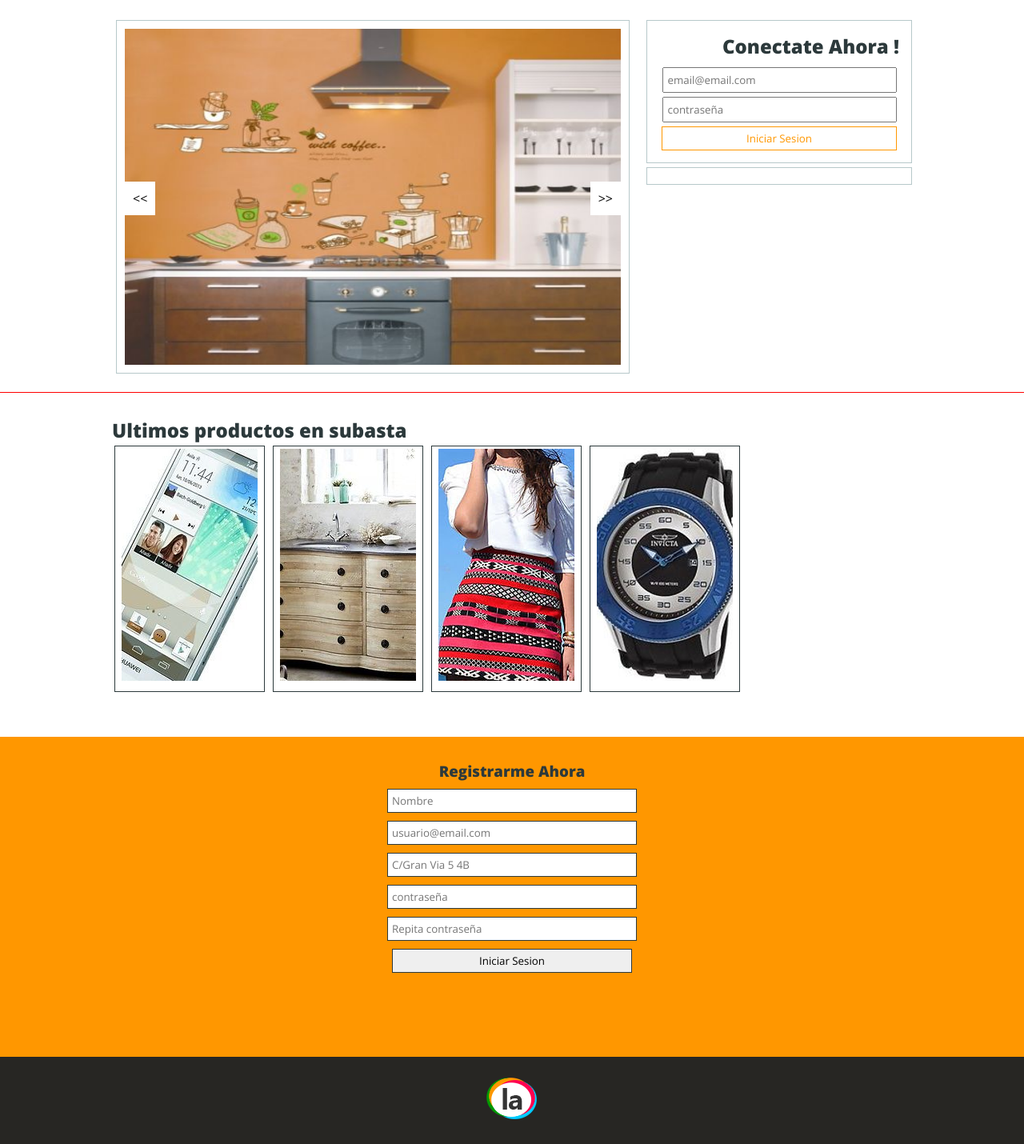
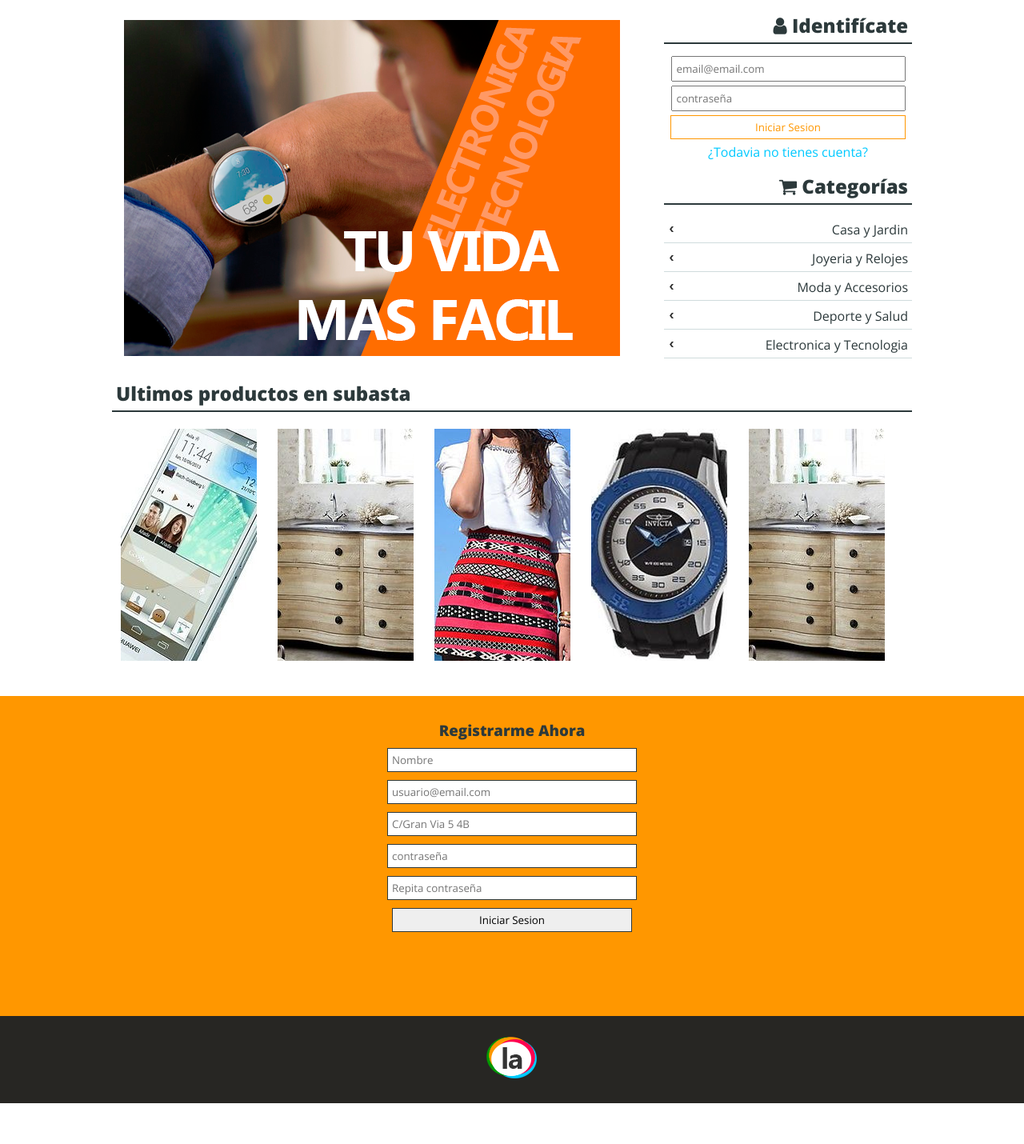
Before and after one commit to pablomario/LastAuction, a PHP site: page / in a window 1280 px wide. Shown: the part 111-1541 px from the top of the page at 80% size. After the commit the page ends 1490 px from the top, so only its background shows below. Run offline with PHP 8.4, Linux system fonts and the light colour scheme; some libraries are stand-ins or nearby versions.

Commit message:
diseño final

```diff
--- a/bjqs.css
+++ b/bjqs.css
@@ -20,6 +20,7 @@
 
 
 ul.bjqs-controls.v-centered li a{
+	visibility: hidden;
 	display:block;
 	padding: 10px;
 	background:#fff;
--- a/estilo/estilo.css
+++ b/estilo/estilo.css
@@ -11,8 +11,18 @@
 	background: #fff;
 }
 
+
 p, h1, h2, h3{
 	color: #2C393B;
+}
+
+.gris{
+	background: #2C393B;
+	color: #fff;
+}
+
+.amarillo{
+	background: #ff9700;
 }
 
 .centrado{
@@ -63,10 +73,9 @@
 }
 
 header{
-	padding-top: 120px;
+
 	min-height: 450px;
-	padding: 20px;
-	border-bottom: 1px solid red;
+	padding: 10px;
 	display: block;
 }
 
@@ -75,25 +84,28 @@
 	padding: 10px;
 	float: left;
 	margin: 5px;
-	border: 1px solid #B7C8CA;
 	background: #fff;
 }
 
 header aside{
 	float: right;
 	display: inline;
-	margin-top: 5px;
-	padding: 10px;
-	border: 1px solid #B7C8CA;
-	background: #fff;
 	width: 310px;
 	height: 100%;
 	text-align: center;
+	margin-bottom: 10px;
 }
 
 header aside h2{
 	text-align: right;
 	padding: 5px;
+	margin-bottom: 15px;
+	border-bottom: 2px solid #2C393B;
+}
+
+header aside a{
+	color: #00c9ff;
+	text-decoration: none;
 }
 
 header aside form input{
@@ -117,18 +129,43 @@
 	cursor: pointer;
 }
 
-
-
-
-header article h1{
-	font-weight: 800;
-	color: #fff;
-	font-size: 2.6em;
-	margin-bottom: 30px;
+header aside ul a{
+	color: #2C393B;
 }
 
+header aside ul li{
+	list-style: none;
+	text-align: right;
+	margin-bottom: 3px;
+	border-bottom: 1px solid #D0DCDD;
+	padding: 5px;
+	background: url('../img/flecha.png') left no-repeat;
+}
 
+.casa:hover{
+	border-bottom: 2px solid #019700;
+	color: #019700;
+}
 
+.joyeria:hover{
+	border-bottom: 2px solid #ff9700;
+	color: #ff9700;
+}
+
+.moda:hover{
+	border-bottom: 2px solid #ff0050;
+	color: #ff0050;
+}
+
+.deporte:hover{
+	border-bottom: 2px solid #00c9ff;
+	color: #00c9ff;
+}
+
+.electronica:hover{
+	border-bottom: 2px solid #F76D09;
+	color: #F76D09;
+}
 
 
 
@@ -142,17 +179,10 @@
 	padding: 30px 10px;
 }
 
-.gris{
-	background: #2C393B;
-	color: #fff;
-}
-
-.amarillo{
-	background: #ff9700;
-}
-
-.productos{
-	padding-top: 30px;
+.productos h1{
+	padding: 5px;
+	margin-bottom: 15px;
+	border-bottom: 2px solid #2C393B;
 }
 
 .productos article{
@@ -160,13 +190,13 @@
 	margin: 3px;
 	padding: 3px;
 	display: inline-block;
-	border: 1px solid #2C393B;
 	height: 300px;
 	width: 180px;
 }
 
 .productos article:hover{
-	box-shadow: 0px 0px 7px rgba(46,46,46,0.6);
+	box-shadow: 0px 0px 7px rgba(46,46,46,0.3);
+	cursor: pointer;
 }
 
 
--- a/index.html
+++ b/index.html
@@ -33,10 +33,13 @@
           <div id="container">
             <div id="banner-slide">
             <ul class="bjqs">
-              <li><a href=""><img src="img/banner01.jpg"></a></li>
-              <li><img src="img/banner02.jpg"></li>
-              <li><img src="img/banner03.jpg"></li>
-              <li><img src="img/banner04.jpg"></li>
+              <li><a href=""><img src="img/deporte.png"></a></li>
+              <li><a href=""><img src="img/casa.png"></a></li>
+              <li><a href=""><img src="img/moda.png"></a></li>
+              <li><a href=""><img src="img/joyeria.png"></a></li>
+              <li><a href=""><img src="img/electronica.png"></a></li>
+
+
             </ul>
             </div>
             <script class="secret-source">
@@ -56,17 +59,24 @@
         </article>
 
         <aside>
-            <h2>Conectate Ahora !</h2>
+            <h2><i class="fa fa-user "></i> Identifícate</h2>
             <form>
               <input type="text" name="email" id="email" placeholder="email@email.com" />
               <input type="password" name="password" id="password" placeholder="contraseña" />
               <input type="submit" name="enviar" value="Iniciar Sesion" />
+              <a href="">¿Todavia no tienes cuenta?</a>
             </form>
         </aside>
 
          <aside>
-
-
+            <h2><i class="fa fa-shopping-cart"></i> Categorías</h2>
+            <ul>
+               <a href=""><li class="casa">Casa y Jardin</li></a>
+               <a href=""><li class="joyeria">Joyeria y Relojes</li></a>
+               <a href=""><li class="moda">Moda y Accesorios</li></a>
+               <a href=""><li class="deporte">Deporte y Salud</li></a>
+               <a href=""><li class="electronica">Electronica y Tecnologia</li></a>
+            </ul>
         </aside>
 
       </div>
@@ -90,6 +100,12 @@
         <article>
           <img src="productos/4.png" alt="prodcuto" />
         </article>
+
+           <article>
+          <img src="productos/2.png" alt="prodcuto" />
+        </article>
+
+
       </div>
     </section>
 
```
Also changed, not shown: img/banner01.jpg (deleted), img/banner02.jpg (deleted), img/banner03.jpg (deleted), img/banner04.jpg (deleted), img/casa.png (added), img/deporte.png (added), img/electronica.png (added), img/flecha.png (added), img/joyeria.png (added), img/moda.png (added), img/portada.jpg (deleted), 1 other file.
